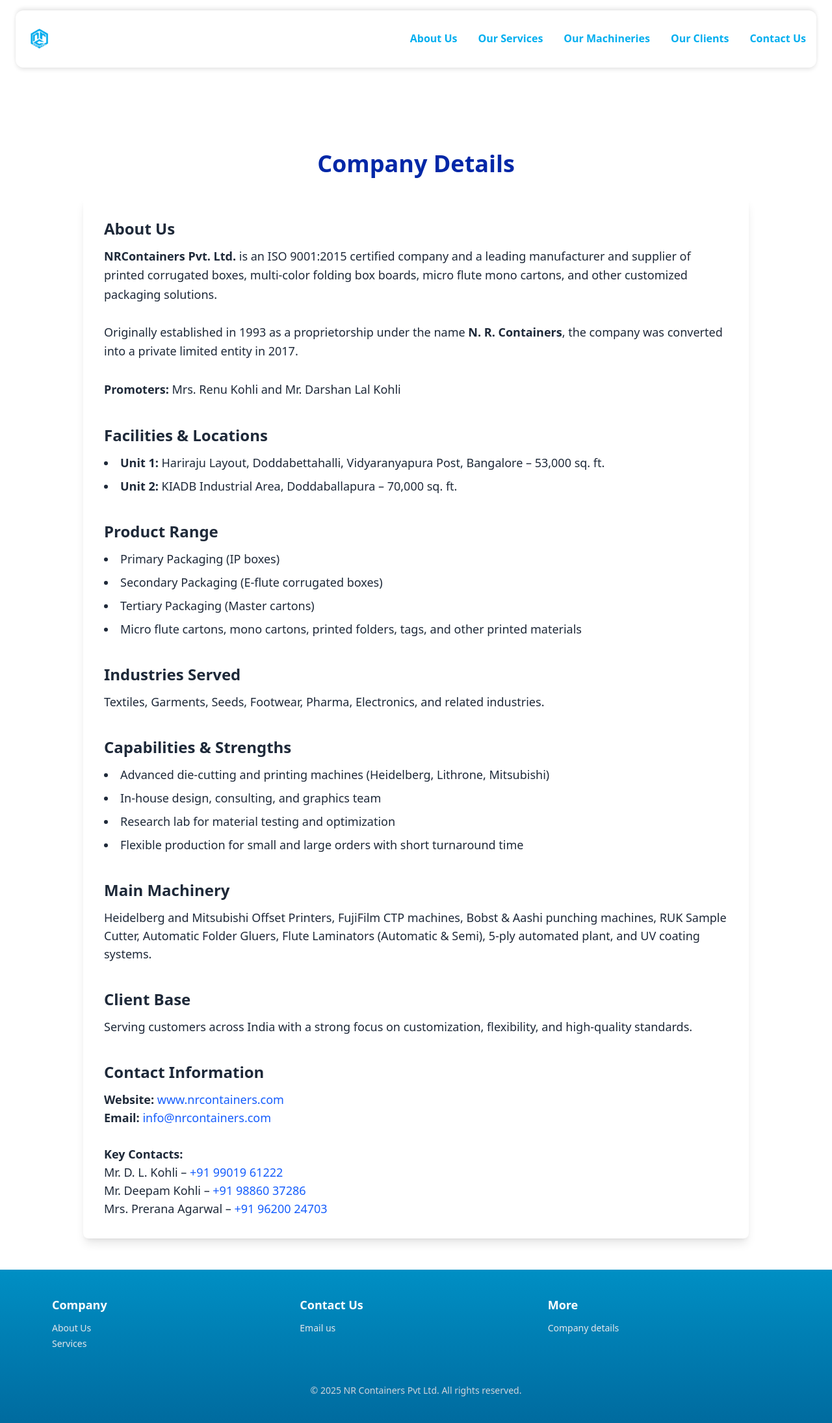
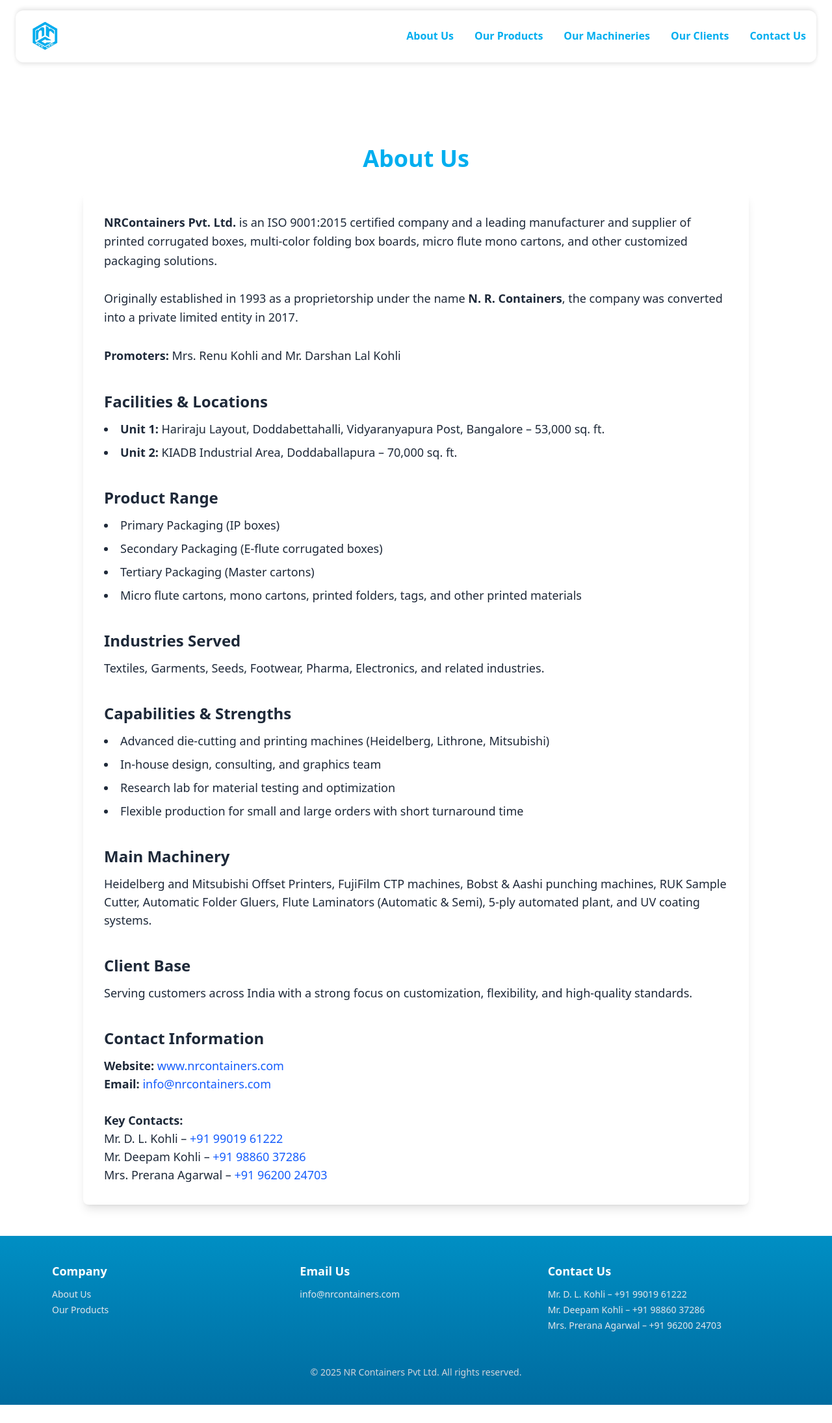
Before and after one commit to SHANKHHHH/NRC_STATIC, a React (Vite) app in the folder NRC/: page /companydetails in a window 1280 px wide. Shown: the whole page at 65% size. After the commit the page ends 2162 px from the top, so only its background shows below. Built offline with nearby package versions, Linux system fonts and the light colour scheme.

Commit message:
made necessary changes

```diff
--- a/NRC/src/components/Banner/AboutUs.tsx
+++ b/NRC/src/components/Banner/AboutUs.tsx
@@ -1,13 +1,12 @@
-import { ArrowRight } from "lucide-react";
+//import { ArrowRight } from "lucide-react";
 import NRC from "../../assets/comman/Nrc.jpg";
 
 export default function AboutUs() {
-  const handleCompanyProfileClick = () => {
-    window.open(
-      "https://drive.google.com/file/d/19VxPfB1a4Kx_132fkBTuuaaPhBRSCIdn/view?usp=drivesdk",
-      "_blank"
-    );
-  };
+//   const handleCompanyProfileClick = () => {
+//     window.open(
+
+//     );
+//   };
 
   return (
     <div className="bg-[#00AEEF] rounded-3xl mx-4 mt-10 px-6 py-14 shadow-2xl">
@@ -32,13 +31,13 @@
           </p>
 
           <div>
-            <button
+            {/* <button
               onClick={handleCompanyProfileClick}
               className="inline-flex items-center gap-2 px-6 py-3 bg-white text-[#00AEEF] hover:bg-gray-100 font-semibold rounded-full text-base lg:text-lg transition-all duration-200 shadow-md hover:shadow-lg transform hover:scale-105 active:scale-95"
             >
               <span>View Company Profile</span>
               <ArrowRight className="w-5 h-5" />
-            </button>
+            </button> */}
           </div>
         </div>
 
--- a/NRC/src/components/Footer/Footer.tsx
+++ b/NRC/src/components/Footer/Footer.tsx
@@ -17,18 +17,20 @@
   {
     title: "Company",
     links: [
-      { name: "About Us", path: "/", section: "about" },
-      { name: "Services", path: "/", section: "products" }, // ✅ updated from 'services'
+      { name: "About Us", path: "/companydetails" },
+      { name: "Our Products", path: "/", section: "products" }, // ✅ updated from 'services'
     ],
   },
   {
-    title: "Contact Us",
-    links: [{ name: "Email us", path: "mailto:info@nrcontainers.com" }],
+    title: "Email Us",
+    links: [{ name: "info@nrcontainers.com", path: "mailto:info@nrcontainers.com" }],
   },
   {
-    title: "More",
+    title: "Contact Us",
     links: [
-      { name: "Company details", path: "/companydetails" },
+        { name: "Mr. D. L. Kohli – +91 99019 61222", path: "tel:+919901961222" },
+        { name: "Mr. Deepam Kohli – +91 98860 37286", path: "tel:+919886037286" },
+        { name: "Mrs. Prerana Agarwal – +91 96200 24703", path: "tel:+919620024703" },
     ],
   },
 ];
--- a/NRC/src/components/Header/Header.tsx
+++ b/NRC/src/components/Header/Header.tsx
@@ -4,7 +4,7 @@
 const Header: React.FC = () => {
   const [isMenuOpen, setIsMenuOpen] = useState<boolean>(false);
 
-  // Handle scroll when URL contains a hash on first load
+  // Scroll to section on initial hash load
   useEffect(() => {
     const hash = window.location.hash;
     if (hash) {
@@ -24,19 +24,23 @@
     e: React.MouseEvent<HTMLAnchorElement>,
     sectionId: string
   ): void => {
+    // Redirect About Us to /companydetails
+    if (sectionId === "about") {
+      e.preventDefault();
+      window.location.href = "/companydetails";
+      return;
+    }
+
+    // Smooth scroll on homepage
     if (window.location.pathname === "/" || window.location.pathname === "") {
       e.preventDefault();
-
-      // Close mobile menu first
       setIsMenuOpen(false);
-
-      // Wait for the layout to settle before scrolling
       setTimeout(() => {
         const section = document.getElementById(sectionId);
         if (section) {
           section.scrollIntoView({ behavior: "smooth" });
         }
-      }, 300); // Wait for menu animation/layout shift to complete
+      }, 300);
     } else {
       window.location.href = `/#${sectionId}`;
     }
@@ -44,19 +48,22 @@
 
   const navLinks = [
     { label: "About Us", id: "about" },
-    { label: "Our Services", id: "products" },
+    { label: "Our Products ", id: "products" },
     { label: "Our Machineries", id: "machine" },
     { label: "Our Clients", id: "client" },
     { label: "Contact Us", id: "contact" },
   ];
 
   return (
-    <header className="bg-white shadow-[0_4px_6px_-1px_rgba(0,0,0,0.1),_0_-4px_6px_-1px_rgba(0,0,0,0.1)] rounded-xl mx-2 md:mx-6 mt-4 px-4 py-4 z-50">
-
-      <nav className="max-w-7xl mx-auto flex items-center justify-between">
+    <header className="bg-white h-20 shadow-[0_4px_6px_-1px_rgba(0,0,0,0.1),_0_-4px_6px_-1px_rgba(0,0,0,0.1)] rounded-xl mx-2 md:mx-6 mt-4 px-4 z-50">
+      <nav className="max-w-7xl mx-auto h-full flex items-center justify-between">
         {/* Logo */}
-        <a href="/" className="flex items-center space-x-2">
-          <img src={logo} alt="logo" className="h-14 w-auto object-contain" />
+        <a href="/" className="flex items-center h-full">
+          <img
+            src={logo}
+            alt="logo"
+            className="h-full max-h-full w-auto object-contain"
+          />
         </a>
 
         {/* Desktop Navigation */}
@@ -81,24 +88,12 @@
           aria-label={isMenuOpen ? "Close menu" : "Open menu"}
         >
           {isMenuOpen ? (
-            <svg
-              className="w-6 h-6"
-              fill="none"
-              stroke="currentColor"
-              strokeWidth="2"
-              viewBox="0 0 24 24"
-            >
+            <svg className="w-6 h-6" fill="none" stroke="currentColor" strokeWidth="2" viewBox="0 0 24 24">
               <line x1="18" y1="6" x2="6" y2="18" />
               <line x1="6" y1="6" x2="18" y2="18" />
             </svg>
           ) : (
-            <svg
-              className="w-6 h-6"
-              fill="none"
-              stroke="currentColor"
-              strokeWidth="2"
-              viewBox="0 0 24 24"
-            >
+            <svg className="w-6 h-6" fill="none" stroke="currentColor" strokeWidth="2" viewBox="0 0 24 24">
               <line x1="3" y1="6" x2="21" y2="6" />
               <line x1="3" y1="12" x2="21" y2="12" />
               <line x1="3" y1="18" x2="21" y2="18" />
--- a/NRC/src/components/OurProducts/Products.tsx
+++ b/NRC/src/components/OurProducts/Products.tsx
@@ -176,7 +176,7 @@
   return (
     <div className="flex flex-col justify-center items-center">
       <h1 className="text-lg md:text-4xl font-bold text-white leading-tight mt-6 px-6 py-2 rounded-full bg-gradient-to-r from-[#00AEEF] via-[#0099d9] to-[#007ba3] text-center">
-       Our Services
+       Our Products
       </h1>
       <ProductList products={productList} />
     </div>
--- a/NRC/src/pages/CompanyDetails.tsx
+++ b/NRC/src/pages/CompanyDetails.tsx
@@ -8,14 +8,14 @@
 
   return (
     <div>
-      <h1 className="text-4xl font-bold text-center text-[#0127A7] mb-8 mt-32">
-        Company Details
+      <h1 className="text-4xl font-bold text-center text-[#00AEEF] mb-8 mt-32">
+        About Us
       </h1>
 
       <div className="max-w-5xl mx-auto flex flex-col gap-10 bg-white bg-opacity-80 p-8 rounded-lg shadow-lg text-gray-800">
         {/* Company Overview */}
         <section>
-          <h2 className="text-2xl font-semibold mb-3">About Us</h2>
+
           <p className="text-lg leading-relaxed">
             <strong>NRContainers Pvt. Ltd.</strong> is an ISO 9001:2015 certified company and a leading manufacturer and supplier of printed corrugated boxes, multi-color folding box boards, micro flute mono cartons, and other customized packaging solutions.
             <br /><br />
```
